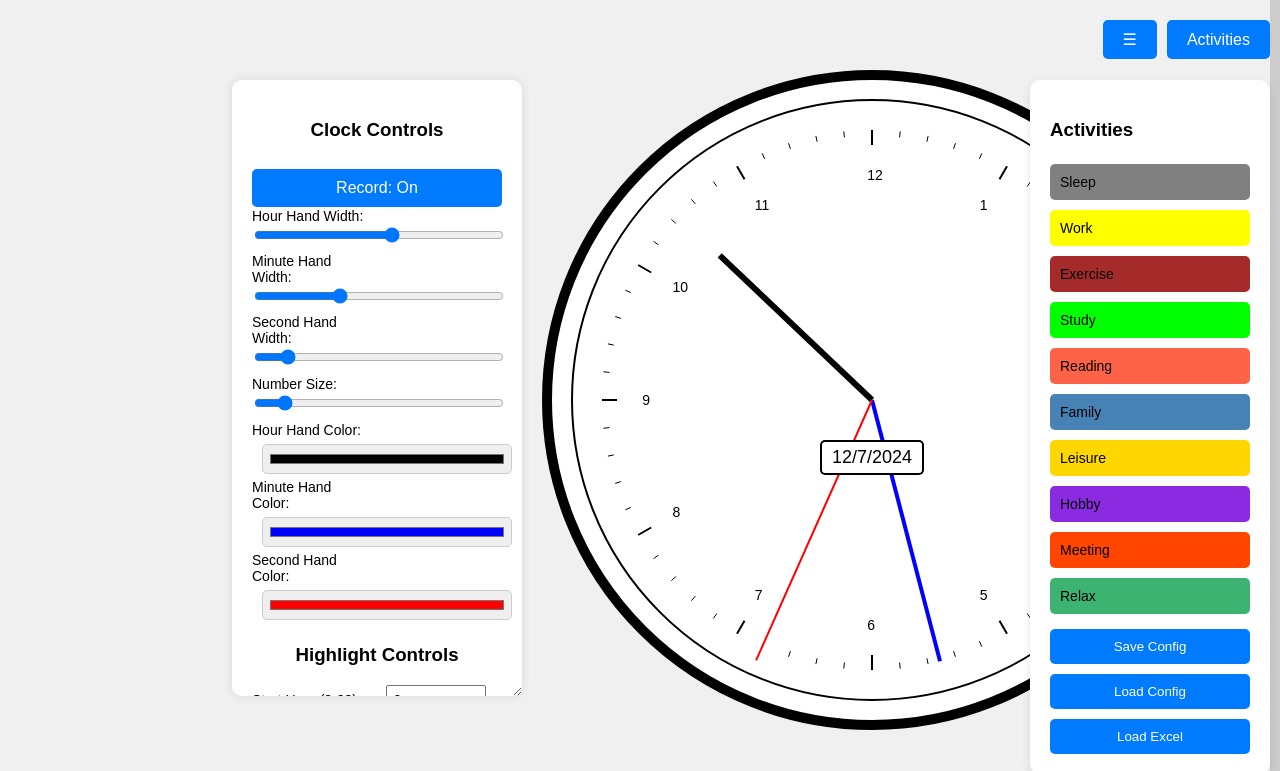
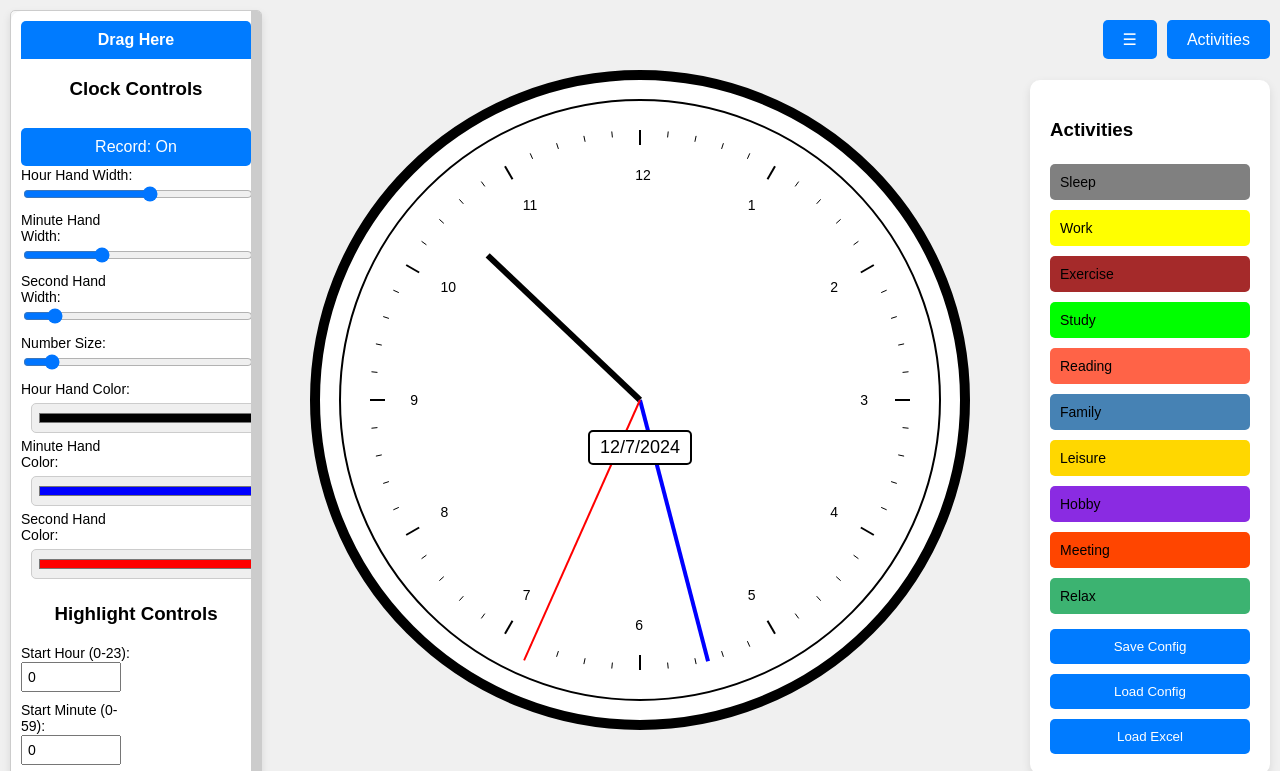
Before and after one commit to trmttm/AnalogClockTimeManagement, a plain HTML site: page index.html in a window 1280 px wide. Shown: the top 771 px of the page. Drawn offline with Linux system fonts and the light colour scheme.

Commit message:
Draggable control

```diff
--- a/index.html
+++ b/index.html
@@ -21,7 +21,11 @@
 
 <div class="wrapper">
     <!-- Control Panel -->
+    <div id="draggableControl" class="draggable">
+
         <div class="controls">
+            <div class="drag-handle">Drag Here</div> <!-- Draggable area -->
+
             <h3>Clock Controls</h3>
 
             <button id="recordButton" class="toggle-button active">Record: On</button>
@@ -95,6 +99,8 @@
             <button id="importJsonButton">Import JSON</button>
             <button id="highlightFromExcelButton">Highlight from Excel</button>
         </div>
+    </div>
+</div>
 
 <!-- Clock Canvas -->
 <div class="clock-container">
--- a/script.js
+++ b/script.js
@@ -241,17 +241,17 @@ function drawClock() {
         if (recordStartTime.getHours() < 12 && currentTimeHours >= 12) {
             // Case 1: Spans from AM to PM
             const noonAngle = calculateAngle(12, 0);
-            recordingHighlights.push({ start: startAngle, end: noonAngle, color: recordColor, type: 'inner' });
-            recordingHighlights.push({ start: noonAngle, end: currentAngle, color: recordColor, type: 'outer' });
+            recordingHighlights.push({start: startAngle, end: noonAngle, color: recordColor, type: 'inner'});
+            recordingHighlights.push({start: noonAngle, end: currentAngle, color: recordColor, type: 'outer'});
         } else if (recordStartTime.getHours() >= 12 && currentTimeHours < 12) {
             // Case 2: Spans from PM to AM
             const midnightAngle = calculateAngle(0, 0);
-            recordingHighlights.push({ start: startAngle, end: midnightAngle, color: recordColor, type: 'outer' });
-            recordingHighlights.push({ start: midnightAngle, end: currentAngle, color: recordColor, type: 'inner' });
+            recordingHighlights.push({start: startAngle, end: midnightAngle, color: recordColor, type: 'outer'});
+            recordingHighlights.push({start: midnightAngle, end: currentAngle, color: recordColor, type: 'inner'});
         } else {
             // Standard behavior
             const type = recordStartTime.getHours() >= 12 ? 'outer' : 'inner';
-            recordingHighlights.push({ start: startAngle, end: currentAngle, color: recordColor, type });
+            recordingHighlights.push({start: startAngle, end: currentAngle, color: recordColor, type});
         }
     }
 
@@ -714,6 +714,44 @@ function getCellFillColor(sheet, cellAddress) {
     return '#000000'; // Default to black if no color is found
 }
 
+const draggable = document.getElementById('draggableControl');
+const dragHandle = draggable.querySelector('.drag-handle');
+
+let isDragging = false;
+let offsetX = 0;
+let offsetY = 0;
+
+// Handle mousedown event
+dragHandle.addEventListener('mousedown', (e) => {
+    isDragging = true;
+
+    // Calculate the offset between the mouse position and the top-left corner of the container
+    offsetX = e.clientX - draggable.offsetLeft;
+    offsetY = e.clientY - draggable.offsetTop;
+
+    // Add event listeners for mousemove and mouseup
+    document.addEventListener('mousemove', onDrag);
+    document.addEventListener('mouseup', stopDrag);
+});
+
+// Handle mousemove event
+function onDrag(e) {
+    if (!isDragging) return;
+
+    // Update the position of the container
+    draggable.style.left = `${e.clientX - offsetX}px`;
+    draggable.style.top = `${e.clientY - offsetY}px`;
+}
+
+// Handle mouseup event
+function stopDrag() {
+    isDragging = false;
+
+    // Remove the event listeners
+    document.removeEventListener('mousemove', onDrag);
+    document.removeEventListener('mouseup', stopDrag);
+}
+
 
 // Initialize buttons on page load
 generateActivityButtons();
--- a/style.css
+++ b/style.css
@@ -297,3 +297,43 @@ input[type="color"] {
 .activity-btn.active-button:hover {
     opacity: 1; /* Ensure hover doesn't override the active glow effect */
 }
+
+/* Draggable container styling */
+.draggable {
+    position: absolute;
+    top: 10px;
+    left: 10px;
+    z-index: 1000;
+    width: 250px;
+    background-color: #fff;
+    border: 1px solid #ccc;
+    border-radius: 5px;
+    box-shadow: 0px 4px 8px rgba(0, 0, 0, 0.1);
+    overflow: hidden; /* Prevent overflow outside the draggable container */
+    resize: both; /* Enable resizing */
+    min-width: 200px; /* Minimum width */
+    min-height: 300px; /* Minimum height */
+}
+
+/* Drag handle styling */
+.drag-handle {
+    background-color: #007BFF;
+    color: white;
+    padding: 10px;
+    cursor: move;
+    font-weight: bold;
+    text-align: center;
+    border: none;
+    border-radius: 5px 5px 0 0;
+    box-shadow: none; /* Remove any shadow */
+}
+
+/* Controls styling with scroll bar */
+.controls {
+    width: 100%; /* Full width inside the draggable container */
+    height: calc(100% - 50px); /* Adjust height to fit within resizable container minus drag handle */
+    overflow-y: auto; /* Enable vertical scrolling */
+    overflow-x: hidden; /* Disable horizontal scrolling */
+    padding: 10px; /* Add padding for better appearance */
+    box-sizing: border-box; /* Include padding in the width/height calculations */
+}
```
Lines whose indentation alone changed are shown as unchanged.
